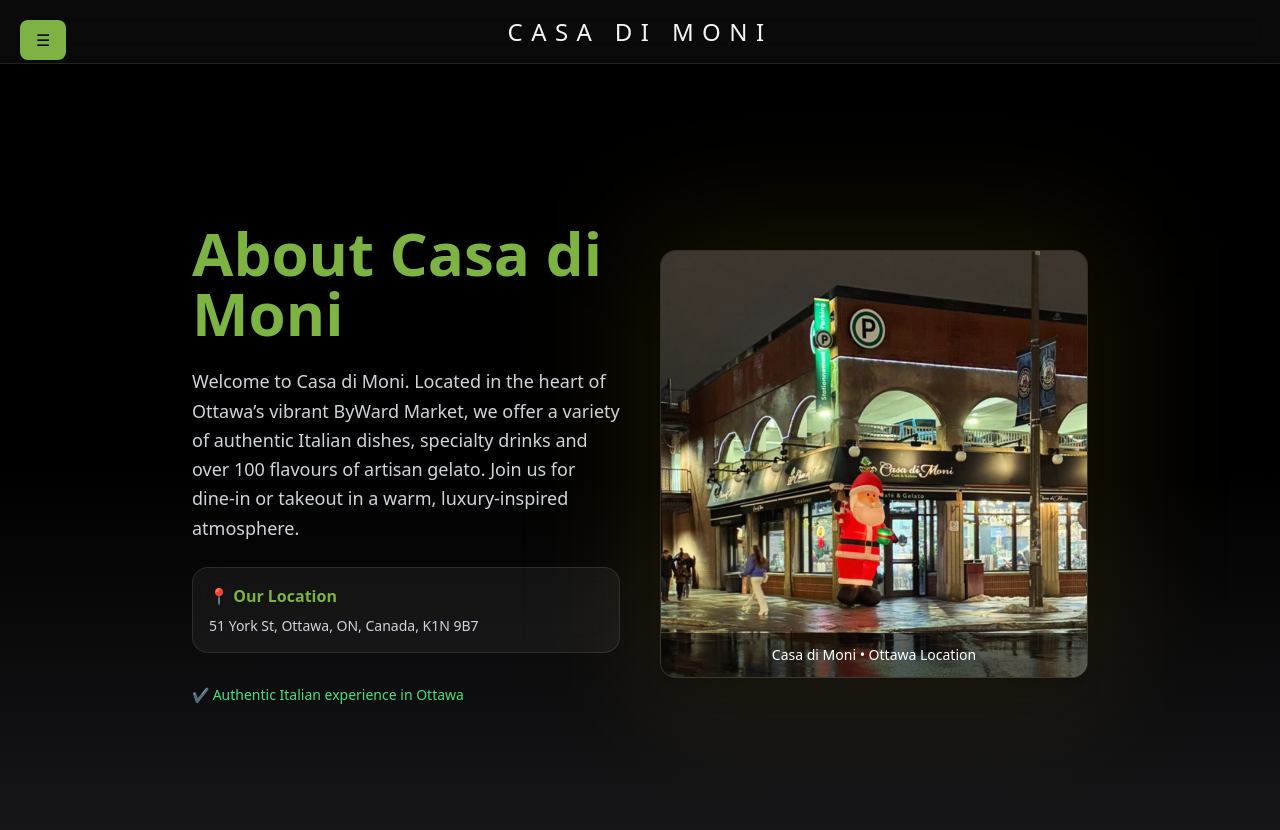
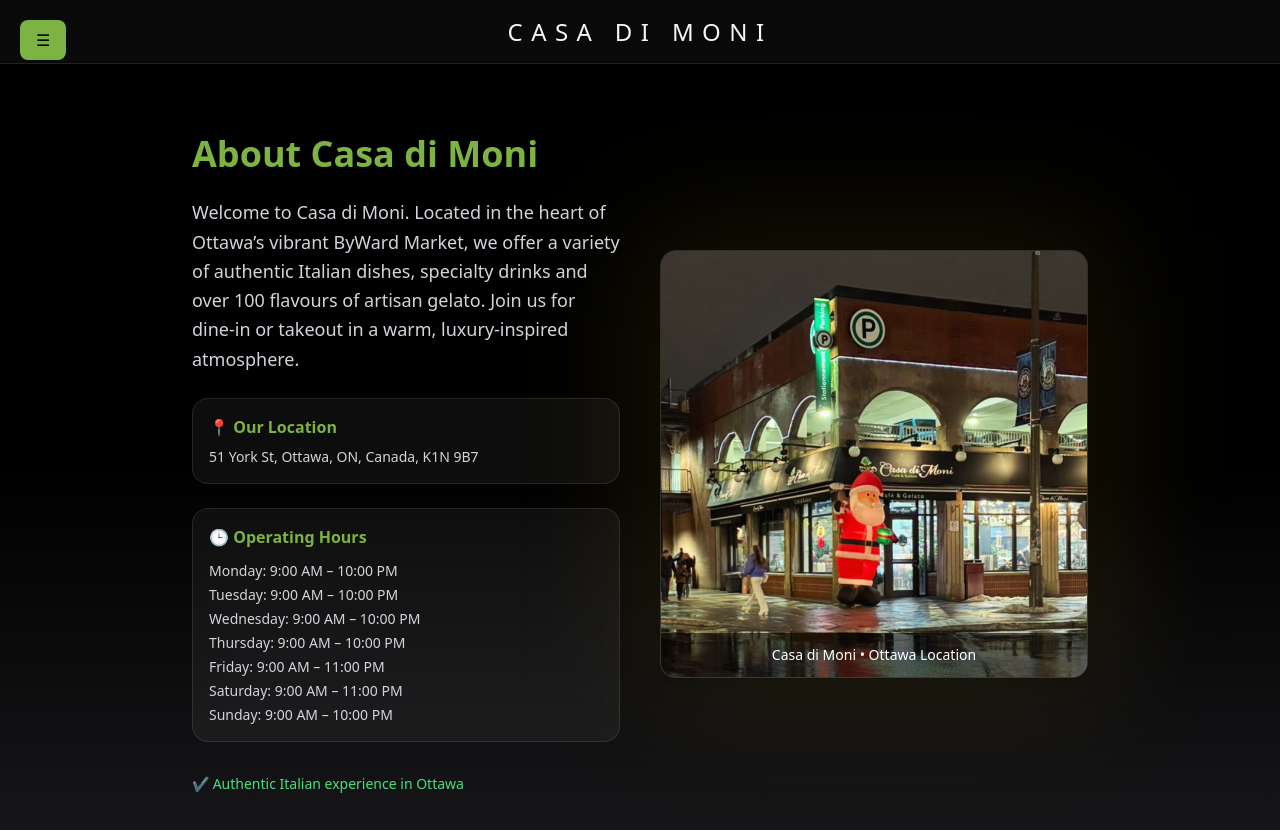
Before and after one commit to mishariiigh/casa-di-moni, a React (Vite) app: page /About in a window 1280 px wide. Shown: the top 830 px of the page. Built offline with nearby package versions, Linux system fonts and the light colour scheme.

Commit message:
update about page.

```diff
--- a/src/pages/About.jsx
+++ b/src/pages/About.jsx
@@ -9,7 +9,7 @@
         {/* LEFT TEXT SECTION */}
         <div className="space-y-6 text-center md:text-left">
 
-          <h1 className="text-5xl md:text-6xl font-bold text-accent">
+          <h1 className="text-5xl md:text-4xl font-bold text-accent">
             About Casa di Moni
           </h1>
 
@@ -30,6 +30,23 @@
             </p>
           </div>
 
+          {/* HOURS BOX */}
+          <div className="bg-white/5 border border-white/10 rounded-2xl p-4 backdrop-blur-md">
+            <p className="text-accent font-semibold mb-3">
+              🕒 Operating Hours
+            </p>
+
+            <div className="text-sm text-gray-300 space-y-1">
+              <p>Monday: 9:00 AM – 10:00 PM</p>
+              <p>Tuesday: 9:00 AM – 10:00 PM</p>
+              <p>Wednesday: 9:00 AM – 10:00 PM</p>
+              <p>Thursday: 9:00 AM – 10:00 PM</p>
+              <p>Friday: 9:00 AM – 11:00 PM</p>
+              <p>Saturday: 9:00 AM – 11:00 PM</p>
+              <p>Sunday: 9:00 AM – 10:00 PM</p>
+            </div>
+          </div>
+
           <div className="text-sm text-green-400 pt-2">
             ✔ Authentic Italian experience in Ottawa
           </div>
@@ -41,10 +58,8 @@
 
           <div className="relative w-full max-w-md">
 
-            {/* glow effect */}
             <div className="absolute -inset-4 bg-yellow-400/10 blur-3xl rounded-2xl"></div>
 
-            {/* image card */}
             <div className="relative bg-white/5 border border-white/10 rounded-2xl overflow-hidden shadow-xl">
 
               <img
@@ -53,7 +68,6 @@
                 className="w-full h-full object-cover"
               />
 
-              {/* overlay label */}
               <div className="absolute bottom-0 w-full bg-black/60 p-3 text-center">
                 <p className="text-sm text-white">
                   Casa di Moni • Ottawa Location
--- a/src/pages/Contact.jsx
+++ b/src/pages/Contact.jsx
@@ -27,9 +27,10 @@
           </button>
         </form>
 
-        <p className="text-center text-gray-400 mt-6">
-          info@casadimoni.ca
+        <p className="text-center text-grey-400 mt-6">
+          info@casadimoni.ca  |  (613) 789-7172
         </p>
+
       </div>
     );
   }
```
